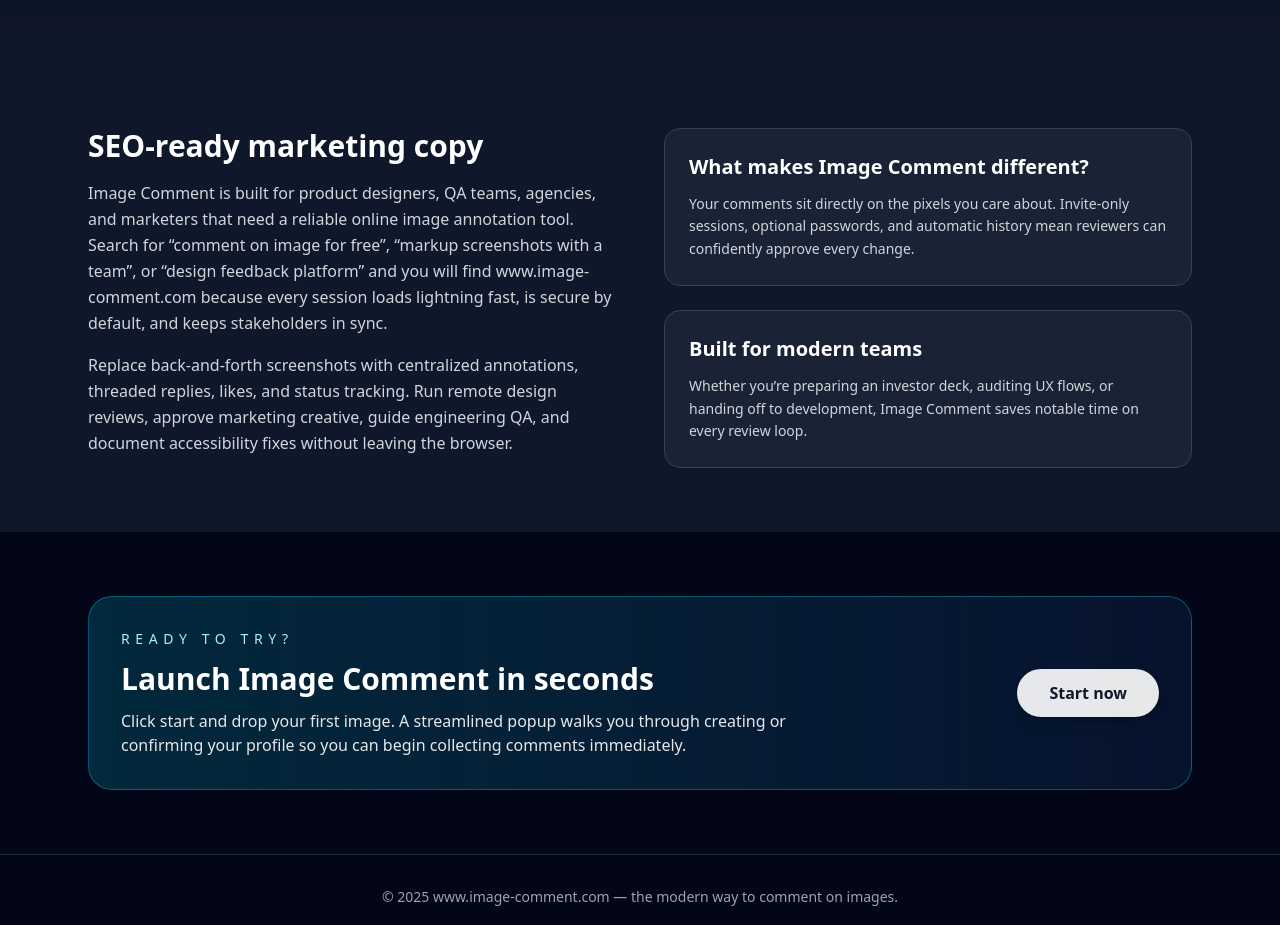
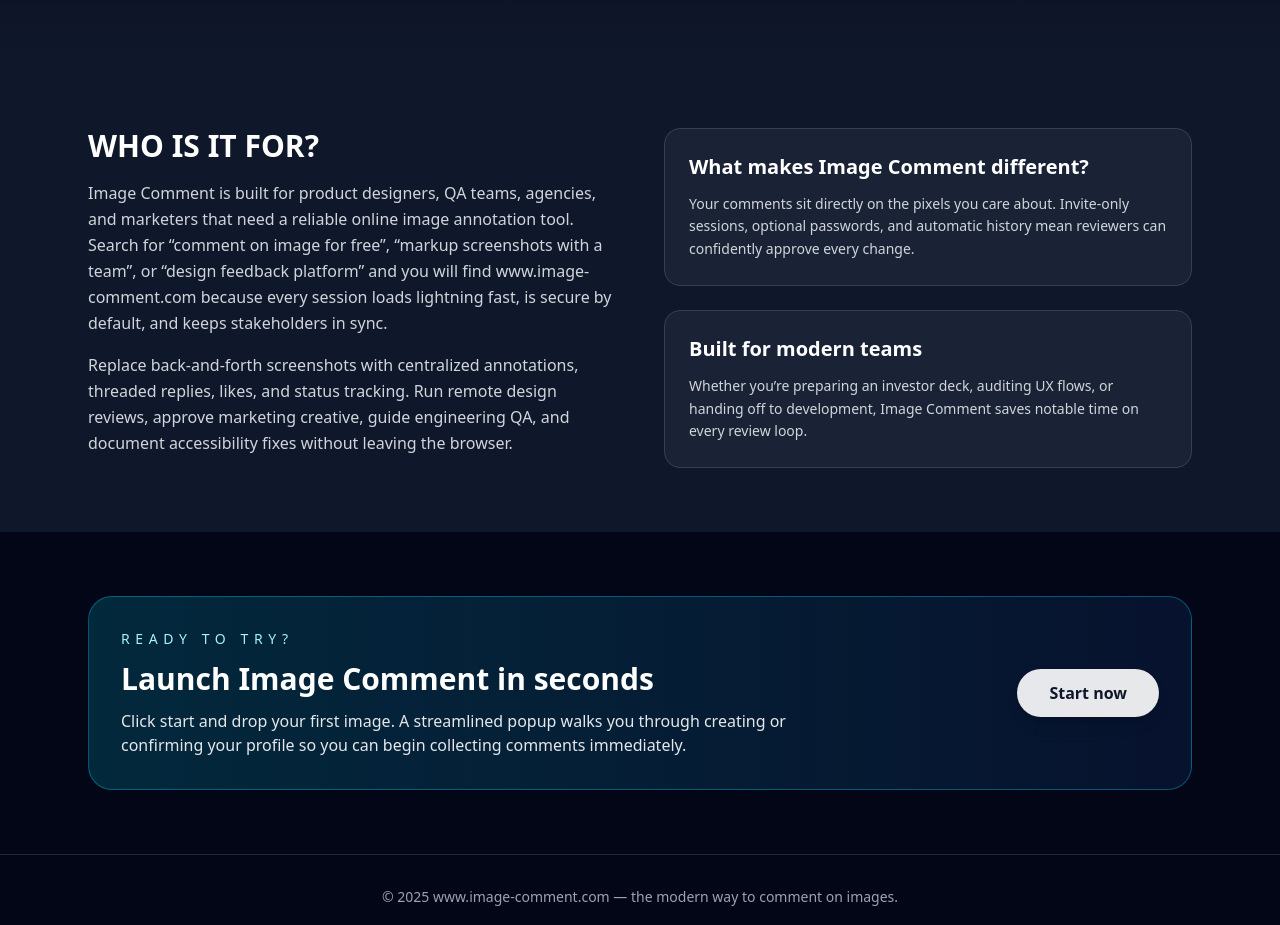
Before and after one commit to dejansubotin/dc, a React (Vite) app in the folder design-collaborator/: page / in a window 1280 px wide. Shown: the part 1029-1954 px from the top of the page. Built offline with nearby package versions, Linux system fonts and the light colour scheme.

Commit message:
Add files via upload

```diff
--- a/design-collaborator/components/LandingPage.tsx
+++ b/design-collaborator/components/LandingPage.tsx
@@ -107,7 +107,7 @@
         <section className="bg-slate-900 py-16">
           <div className="max-w-6xl mx-auto px-6 grid gap-12 md:grid-cols-2">
             <div>
-              <h2 className="text-3xl font-bold text-white">SEO-ready marketing copy</h2>
+              <h2 className="text-3xl font-bold text-white">WHO IS IT FOR?</h2>
               <p className="mt-4 text-gray-300 leading-relaxed">
                 Image Comment is built for product designers, QA teams, agencies, and marketers that need a reliable online image annotation tool. Search for “comment on image for free”, “markup screenshots with a team”, or “design feedback platform” and you will find www.image-comment.com because every session loads lightning fast, is secure by default, and keeps stakeholders in sync.
               </p>
```
